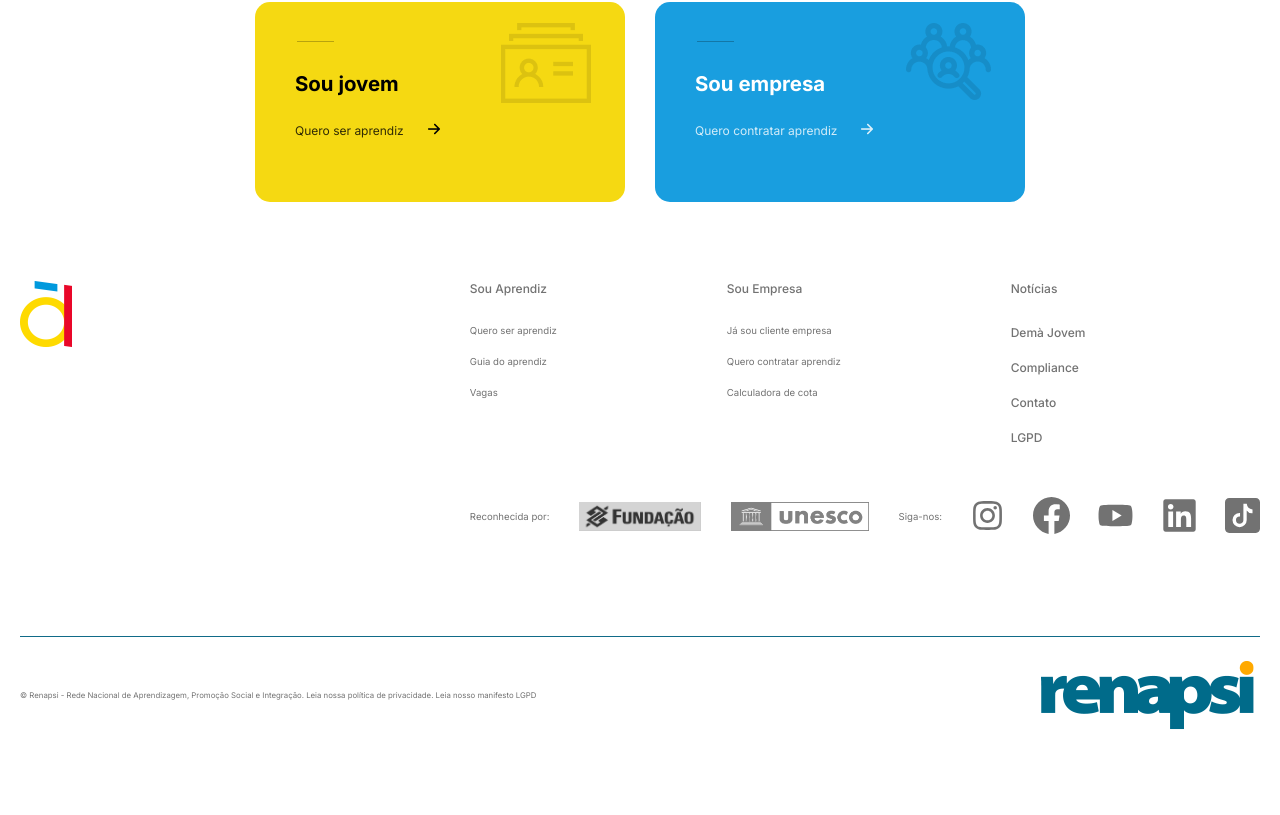
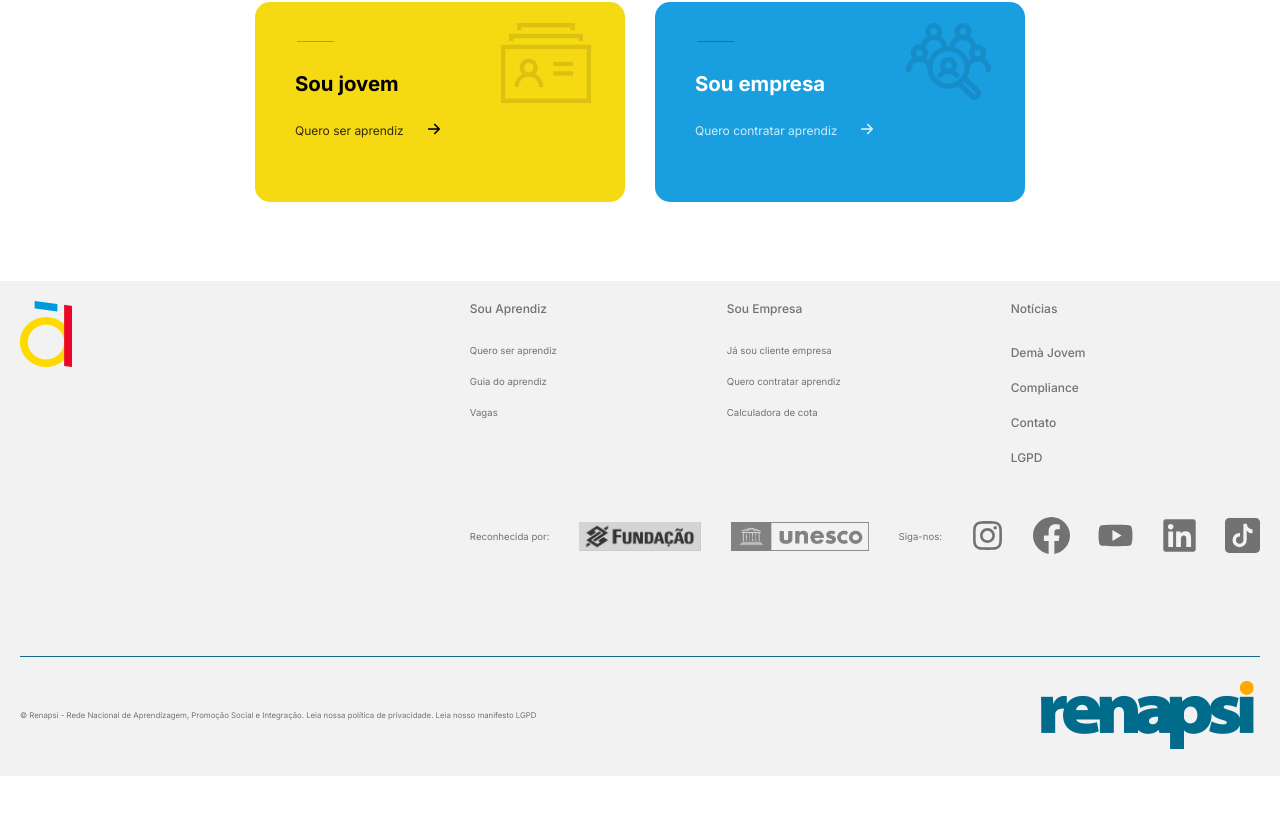
Before and after one commit to Work-In-Ideas-WiiD/portal-transparencia-front, a React (Vite) app: page / in a window 1280 px wide. Shown: the part 832-1647 px from the top of the page. After the commit the page ends 1608 px from the top, so only its background shows below. Built offline with nearby package versions, Linux system fonts and the light colour scheme.

Commit message:
ajustado css

```diff
--- a/src/components/home/banner-home/styles.module.scss
+++ b/src/components/home/banner-home/styles.module.scss
@@ -36,7 +36,7 @@
             height: 100%;
             top: 0;
             left: 0;
-            background-color: rgba($color: white, $alpha: 0.40);
+            background-color: rgba($color: white, $alpha: 0.55);
             z-index: 2;
         }
     }
--- a/src/components/home/footer-home/styles.module.scss
+++ b/src/components/home/footer-home/styles.module.scss
@@ -2,6 +2,8 @@
     width: 100%;
     display: flex;
     justify-content: center;
+    padding-top: 20px;
+    background-color: var(--cinza-200);
 
     .container {
         width: 100%;
@@ -115,7 +117,7 @@
         .footer2 {
             border-top: 1px solid var(--azul-700);
             padding-top: 17px;
-            margin-bottom: 270px;
+            margin-bottom: 20px;
             display: flex;
             flex-direction: row;
             align-items: center;
--- a/src/styles/global.scss
+++ b/src/styles/global.scss
@@ -19,6 +19,7 @@ html {
 
     --amarelo-500: #F5D912;
 
+    --cinza-200: #f2f2f2;
     --cinza-300: #EBEBEB;
     --cinza-450: #A6A6A6;
     --cinza-500: #A7A7A7;
```
